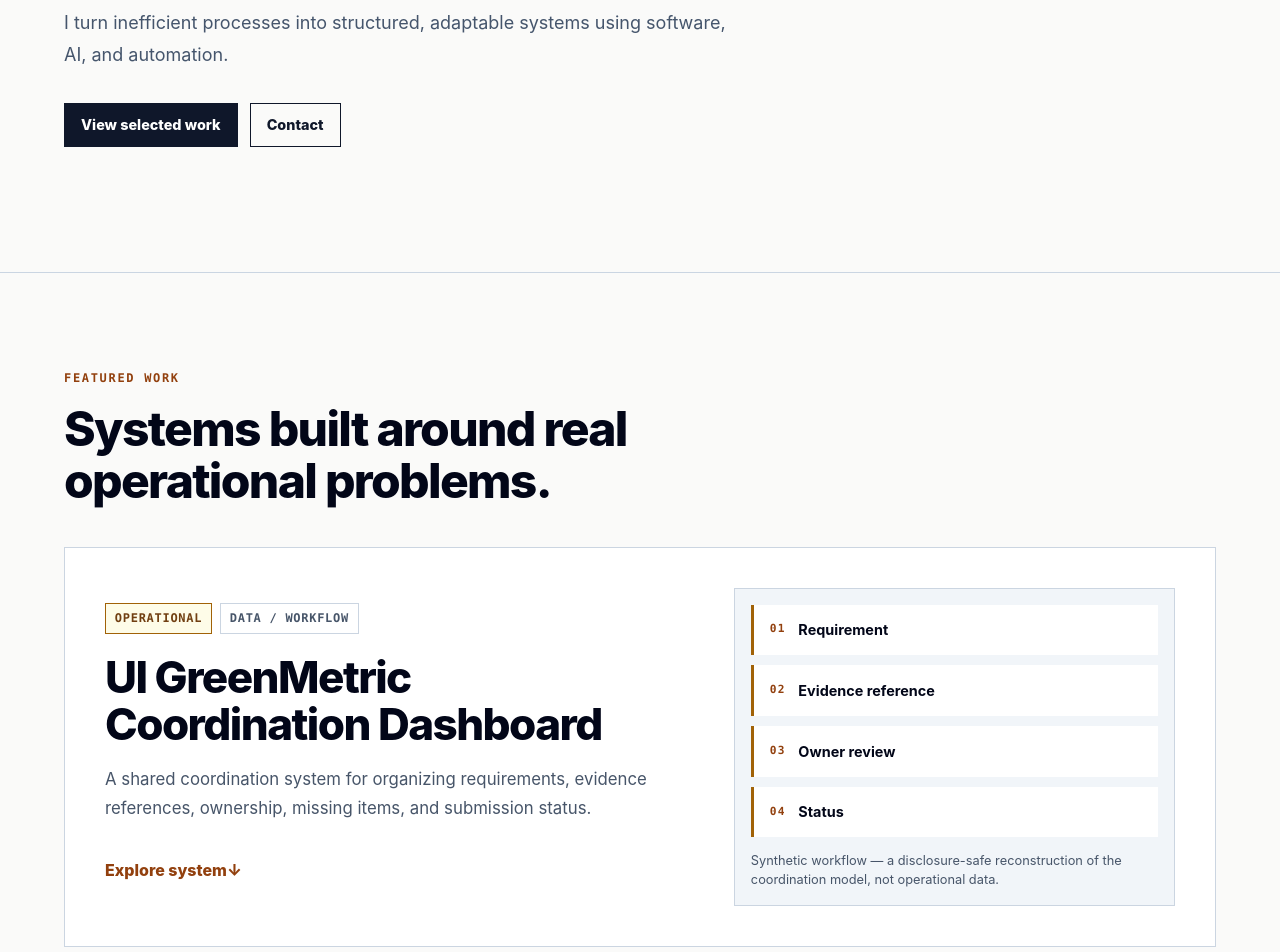
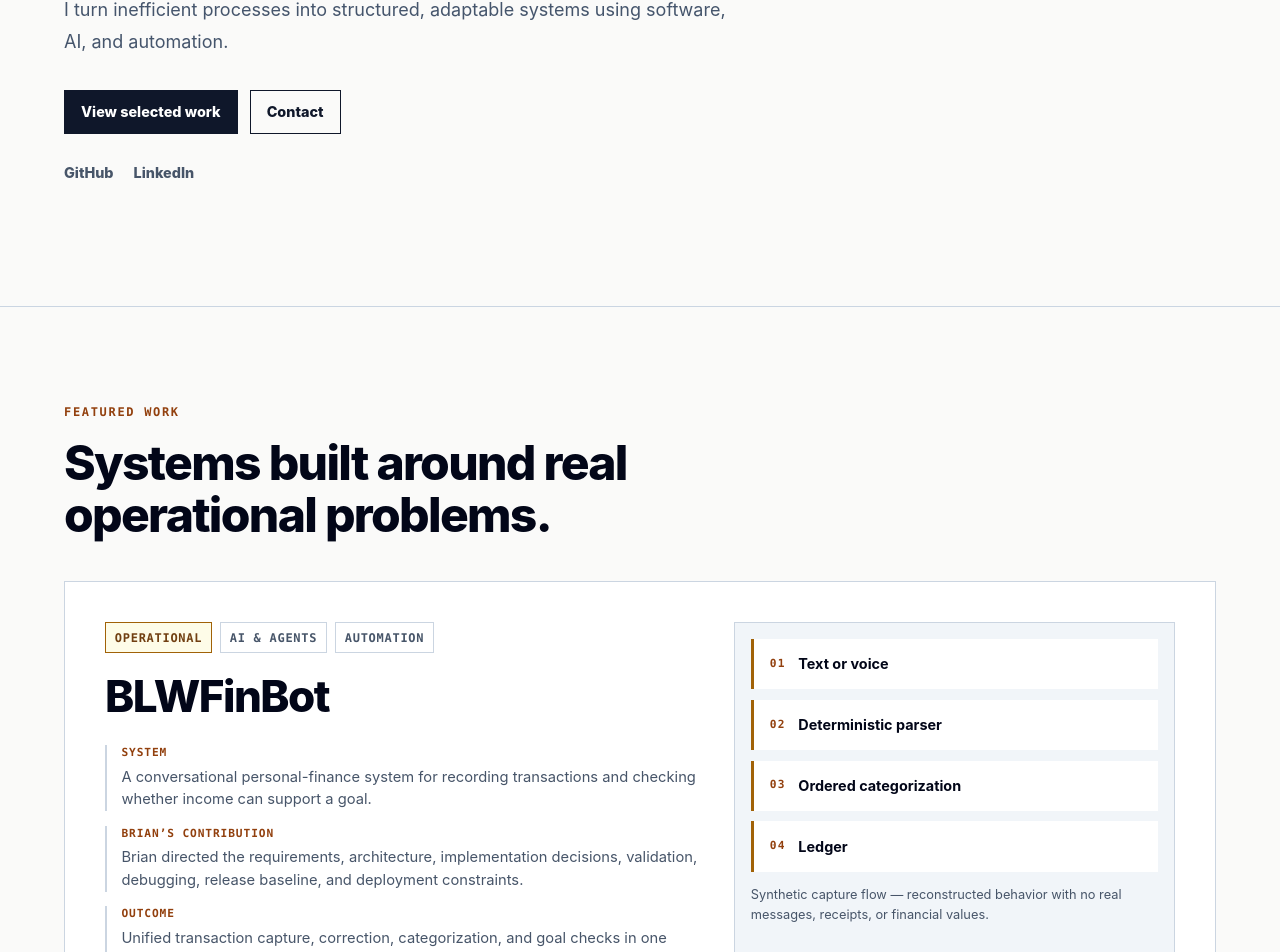
Before and after one commit to bekindtomammals0/blw-portfolio, a React (Vite) app: page / in a window 1280 px wide. Shown: the part 381-1333 px from the top of the page. Built offline with nearby package versions, Linux system fonts and the light colour scheme.

Commit message:
feat: strengthen recruiter journey (#23)

```diff
--- a/scripts/browser-smoke.mjs
+++ b/scripts/browser-smoke.mjs
@@ -14,13 +14,13 @@ const expectedPrimaryLinks = new Map([
 ]);
 
 const expectedFeaturedLinks = new Map([
-  ['Explore UI GreenMetric Coordination Dashboard', '#project-ui-greenmetric'],
+  ['Explore BLWFinBot', '#project-blwfinbot'],
   [
     'Explore Badminton Tournament Operations System',
     '#project-badminton-tournament-operations',
   ],
-  ['Explore BLWFinBot', '#project-blwfinbot'],
   ['Explore B-Loom Class & Exam Scheduling System', '#project-b-loom'],
+  ['Explore UI GreenMetric Coordination Dashboard', '#project-ui-greenmetric'],
 ]);
 
 export async function validatePortfolio(baseUrl, { retries = 1 } = {}) {
@@ -70,9 +70,48 @@ export async function validatePortfolio(baseUrl, { retries = 1 } = {}) {
       }
     }
 
+    const featuredCards = page.locator('#work article');
+    const caseStudies = page.locator('#case-studies article');
+    const expectedNames = [...expectedFeaturedLinks.keys()].map((name) =>
+      name.replace('Explore ', ''),
+    );
+    if (
+      JSON.stringify(
+        await featuredCards
+          .getByRole('heading', { level: 3 })
+          .allTextContents(),
+      ) !== JSON.stringify(expectedNames) ||
+      JSON.stringify(
+        await caseStudies.getByRole('heading', { level: 3 }).allTextContents(),
+      ) !== JSON.stringify(expectedNames)
+    ) {
+      throw new Error(
+        'Featured cards and case studies do not share the approved order',
+      );
+    }
+    for (const card of await featuredCards.all()) {
+      for (const label of ['System', 'Brian’s contribution', 'Outcome']) {
+        if ((await card.getByText(label, { exact: true }).count()) !== 1) {
+          throw new Error(`Featured card is missing ${label}`);
+        }
+      }
+    }
+
     await page.goto(baseUrl.href, { waitUntil: 'networkidle' });
+    const hero = page.locator('[aria-labelledby="hero-title"]');
+    for (const name of ['GitHub', 'LinkedIn']) {
+      const expectedHref = approvedContacts.get(name);
+      if (
+        (await hero
+          .getByRole('link', { name, exact: true })
+          .getAttribute('href')) !== expectedHref
+      ) {
+        throw new Error(`Hero ${name} link is incorrect`);
+      }
+    }
+    const contactSection = page.locator('#contact');
     for (const [name, expectedHref] of approvedContacts) {
-      const actualHref = await page
+      const actualHref = await contactSection
         .getByRole('link', { name, exact: true })
         .getAttribute('href');
       if (actualHref !== expectedHref) {
--- a/src/components/ProjectCard.tsx
+++ b/src/components/ProjectCard.tsx
@@ -20,7 +20,20 @@ export function ProjectCard({ project }: ProjectCardProps) {
           ))}
         </div>
         <h3 id={headingId}>{project.name}</h3>
-        <p>{project.tagline}</p>
+        <dl className="project-card-summary">
+          <div>
+            <dt>System</dt>
+            <dd>{project.tagline}</dd>
+          </div>
+          <div>
+            <dt>Brian’s contribution</dt>
+            <dd>{project.cardContribution}</dd>
+          </div>
+          <div>
+            <dt>Outcome</dt>
+            <dd>{project.cardOutcome}</dd>
+          </div>
+        </dl>
         <a
           className="text-link project-link"
           href={`#project-${project.slug}`}
--- a/src/data/projects.ts
+++ b/src/data/projects.ts
@@ -6,6 +6,10 @@ export const projects = [
     name: 'UI GreenMetric Coordination Dashboard',
     tagline:
       'A shared coordination system for organizing requirements, evidence references, ownership, missing items, and submission status.',
+    cardContribution:
+      'Brian designed the shared requirement, evidence, ownership, missing-item, and status structure used to coordinate the workflow.',
+    cardOutcome:
+      'Made requirements, ownership, missing items, and submission status visible in one shared workflow.',
     status: 'Operational',
     disclosure: 'sanitized-case-study',
     featured: true,
@@ -41,6 +45,10 @@ export const projects = [
     name: 'Badminton Tournament Operations System',
     tagline:
       'An evolving family of event tools that structures registration, scheduling, match progression, and event-day coordination.',
+    cardContribution:
+      'Brian structured the tournament lifecycle and adapted its operational views as event needs changed.',
+    cardOutcome:
+      'Made tournament information more manageable across registration, scheduling, match progression, and event-day decisions.',
     status: 'Operational',
     disclosure: 'sanitized-case-study',
     featured: true,
@@ -95,6 +103,10 @@ export const projects = [
     name: 'BLWFinBot',
     tagline:
       'A conversational personal-finance system for recording transactions and checking whether income can support a goal.',
+    cardContribution:
+      'Brian directed the requirements, architecture, implementation decisions, validation, debugging, release baseline, and deployment constraints.',
+    cardOutcome:
+      'Unified transaction capture, correction, categorization, and goal checks in one conversational workflow.',
     status: 'Operational',
     disclosure: 'sanitized-case-study',
     featured: true,
@@ -173,6 +185,10 @@ export const projects = [
     name: 'B-Loom Class & Exam Scheduling System',
     tagline:
       'A constraint-aware application for importing academic data, generating exam schedules, reviewing conflicts, and exporting schedule artifacts.',
+    cardContribution:
+      'Brian directed the domain and constraint model, architecture, implementation decisions, validation, debugging, and private deployment constraints.',
+    cardOutcome:
+      'Brought import, constraint checking, heuristic generation, human review, editing, and export into one scheduling workflow.',
     status: 'Paused',
     disclosure: 'sanitized-case-study',
     featured: true,
@@ -272,3 +288,18 @@ export const projects = [
       'Sanitized case study. Evidence uses an entirely synthetic university, departments, courses, faculty, rooms, capacities, periods, enrollments, conflicts, and assignments. Institutional records, actual schedules, credentials, internal network details, screenshots, and the private repository are excluded.',
   },
 ] satisfies PortfolioProject[];
+
+const featuredProjectOrder = [
+  'blwfinbot',
+  'badminton-tournament-operations',
+  'b-loom',
+  'ui-greenmetric',
+] as const;
+
+export function orderedFeaturedProjects(allProjects: PortfolioProject[]) {
+  return featuredProjectOrder
+    .map((slug) => allProjects.find((project) => project.slug === slug))
+    .filter(
+      (project): project is PortfolioProject => project?.featured === true,
+    );
+}
--- a/src/sections/CaseStudiesSection.tsx
+++ b/src/sections/CaseStudiesSection.tsx
@@ -1,12 +1,13 @@
 import { ProjectCaseStudy } from '../components/ProjectCaseStudy';
 import type { PortfolioProject } from '../types/portfolio';
+import { orderedFeaturedProjects } from '../data/projects';
 
 interface CaseStudiesSectionProps {
   projects: PortfolioProject[];
 }
 
 export function CaseStudiesSection({ projects }: CaseStudiesSectionProps) {
-  const featuredProjects = projects.filter((project) => project.featured);
+  const featuredProjects = orderedFeaturedProjects(projects);
 
   if (featuredProjects.length === 0) {
     return null;
--- a/src/sections/FeaturedWorkSection.tsx
+++ b/src/sections/FeaturedWorkSection.tsx
@@ -1,12 +1,13 @@
 import { ProjectCard } from '../components/ProjectCard';
 import type { PortfolioProject } from '../types/portfolio';
+import { orderedFeaturedProjects } from '../data/projects';
 
 interface FeaturedWorkSectionProps {
   projects: PortfolioProject[];
 }
 
 export function FeaturedWorkSection({ projects }: FeaturedWorkSectionProps) {
-  const featuredProjects = projects.filter((project) => project.featured);
+  const featuredProjects = orderedFeaturedProjects(projects);
 
   if (featuredProjects.length === 0) {
     return null;
--- a/src/sections/HeroSection.tsx
+++ b/src/sections/HeroSection.tsx
@@ -1,4 +1,10 @@
+import { contact } from '../data/contact';
+
 export function HeroSection() {
+  const profileChannels = contact.channels.filter(
+    (channel) => channel.label === 'GitHub' || channel.label === 'LinkedIn',
+  );
+
   return (
     <section
       className="page-shell grid min-h-[72vh] content-center gap-8 py-20 sm:py-28"
@@ -28,6 +34,13 @@ export function HeroSection() {
           Contact
         </a>
       </div>
+      <nav className="hero-profile-links" aria-label="Professional profiles">
+        {profileChannels.map((channel) => (
+          <a key={channel.label} href={channel.href}>
+            {channel.label}
+          </a>
+        ))}
+      </nav>
     </section>
   );
 }
--- a/src/styles/index.css
+++ b/src/styles/index.css
@@ -171,6 +171,24 @@ img {
   background: #e7e5e4;
 }
 
+.hero-profile-links {
+  display: flex;
+  flex-wrap: wrap;
+  gap: 0.5rem 1.25rem;
+  margin-top: -1rem;
+}
+
+.hero-profile-links a {
+  display: inline-flex;
+  min-height: 2.75rem;
+  align-items: center;
+  color: #475569;
+  font-size: 0.9rem;
+  font-weight: 800;
+  text-decoration-color: #a16207;
+  text-underline-offset: 0.25rem;
+}
+
 .text-link {
   color: #92400e;
   font-weight: 800;
@@ -311,6 +329,33 @@ img {
   color: #475569;
   font-size: 1.05rem;
   line-height: 1.75;
+}
+
+.project-card-summary {
+  display: grid;
+  gap: 0.9rem;
+  margin: 1.5rem 0 0;
+}
+
+.project-card-summary div {
+  border-left: 2px solid #cbd5e1;
+  padding-left: 0.9rem;
+}
+
+.project-card-summary dt {
+  color: #92400e;
+  font-family: var(--font-mono);
+  font-size: 0.7rem;
+  font-weight: 800;
+  letter-spacing: 0.08em;
+  text-transform: uppercase;
+}
+
+.project-card-summary dd {
+  margin: 0.25rem 0 0;
+  color: #475569;
+  font-size: 0.92rem;
+  line-height: 1.55;
 }
 
 .metadata-row {
--- a/src/types/portfolio.ts
+++ b/src/types/portfolio.ts
@@ -51,6 +51,8 @@ export interface PortfolioProject {
   slug: string;
   name: string;
   tagline: string;
+  cardContribution: string;
+  cardOutcome: string;
   status: ProjectStatus;
   disclosure: DisclosureLevel;
   featured: boolean;
```
Also changed, not shown: 2 other files (tests, documents, lock files or other folders).
